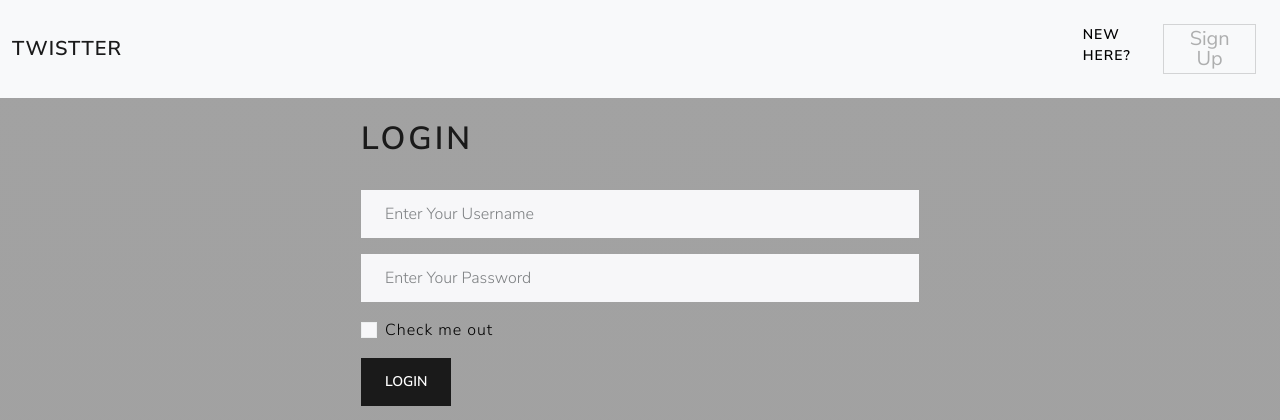
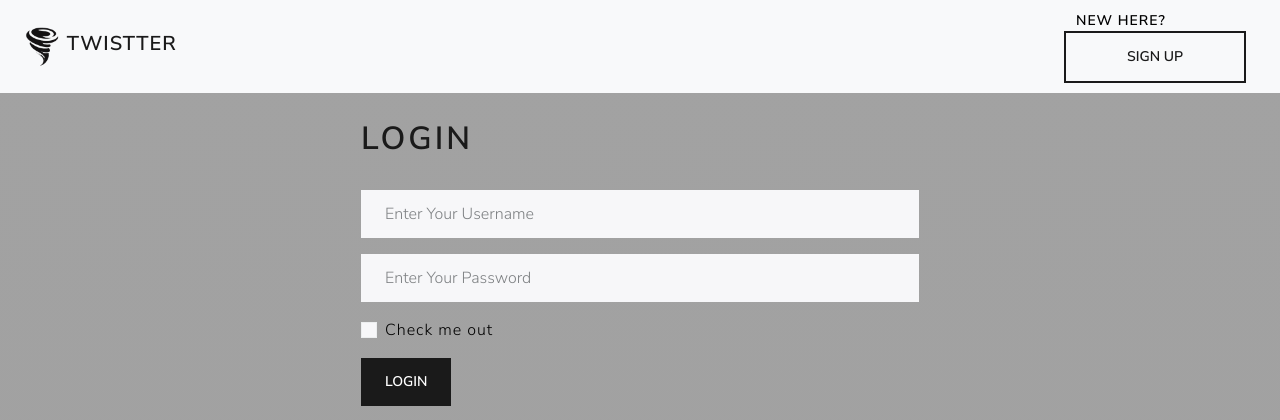
Before and after one commit to Wil-Fs/twistter, a Django app: page /login/ in a window 1280 px wide. Shown: the top 420 px of the page. Run offline with Django 5.2, Linux system fonts and the light colour scheme; parts of the project's set-up code (start-up, migrations or seed data) failed here and were passed over; some libraries are stand-ins or nearby versions.

Commit message:
add: styles

```diff
--- a/twitter_clone/static/css/style.css
+++ b/twitter_clone/static/css/style.css
@@ -123,6 +123,14 @@ twist_like_box {
     width:100%;
 }
 
+.button_register {
+    max-width
+}
+
+.nav_less_padding {
+    padding: 10px;
+}
+
 /* profile.html */
 
 text-area {
--- a/twitter_clone/templates/twistter/navbar.html
+++ b/twitter_clone/templates/twistter/navbar.html
@@ -79,12 +79,15 @@
 {% else %}
 
 
-	<nav class="navbar bg-body-tertiary fixed-top">
+	<nav class="navbar bg-body-tertiary fixed-top nav_less_padding">
 	  <div class="container-fluid row">
-	    <a class="navbar-brand col-9" href="{% url 'home' %}">Twistter</a>
+	    <div class="col-6">
+			<img class="main_icon" src="{% static 'images/twistter_icon.png' %}">
+	        <a class="navbar-brand" href="{% url 'home' %}">Twistter</a>
+		</div>
 		  <div class="col-2 container-fluid row">
-			  <span class="col-6">New Here?</span>
-			  <button class="navbar-toggler col-6" type="button" data-bs-toggle="offcanvas" data-bs-target="#offcanvasNavbar" aria-controls="offcanvasNavbar" aria-label="Toggle navigation">
+			  <span>New Here?</span>
+			  <button class="btn btn-outline-primary button_register" type="button">
 				  <a class="nav-link active" aria-current="page" href="{% url 'register' %}">Sign Up</a>
 			  </button>
 		  </div>
```
